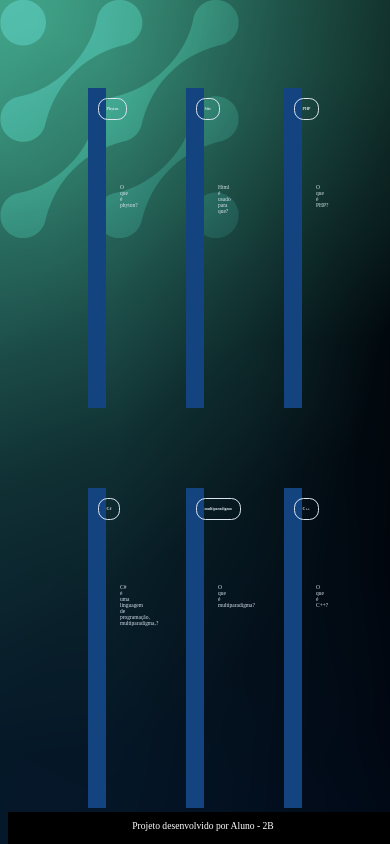
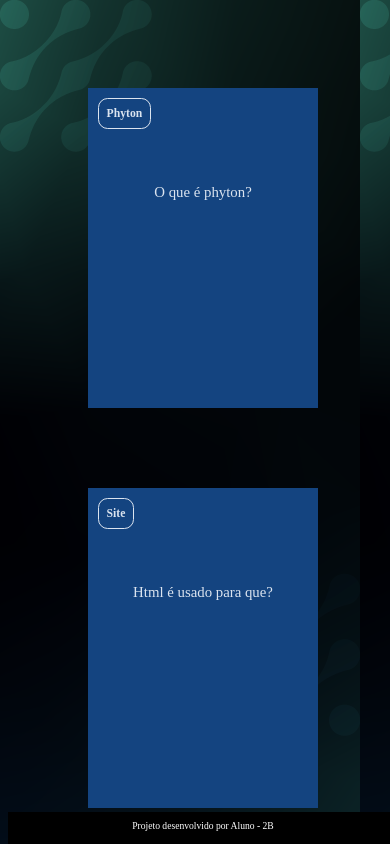
Before and after one commit to professor-weslly/flashcard-2b, a plain HTML site: page index.html in a window 390 px wide. Shown: the top 844 px of the page. Drawn offline with Linux system fonts and the light colour scheme.

Commit message:
Update style.css

```diff
--- a/assets/style.css
+++ b/assets/style.css
@@ -61,7 +61,7 @@ body{
     font-weight: 700;
 }
 
-.cartao:hover .cartao__conteudo {
+.cartao.active .cartao__conteudo {
     transform: rotateY(180deg);
 }
 
@@ -94,3 +94,21 @@ footer p {
     font-size: 0.6rem;
     margin-top: 0.5rem;
 }
+
+@media (max-width: 560px) {
+    body {
+        background: url('img/bg-mobile.webp');
+    }
+
+    .cartao {
+        flex: 1 0 calc(100% - 1rem);
+    }
+
+    .cartao__conteudo h3 {
+        font-size: 3vw;
+    }
+
+    .cartao__conteudo p {
+        font-size: 3.8vw;
+    }
+}
```
